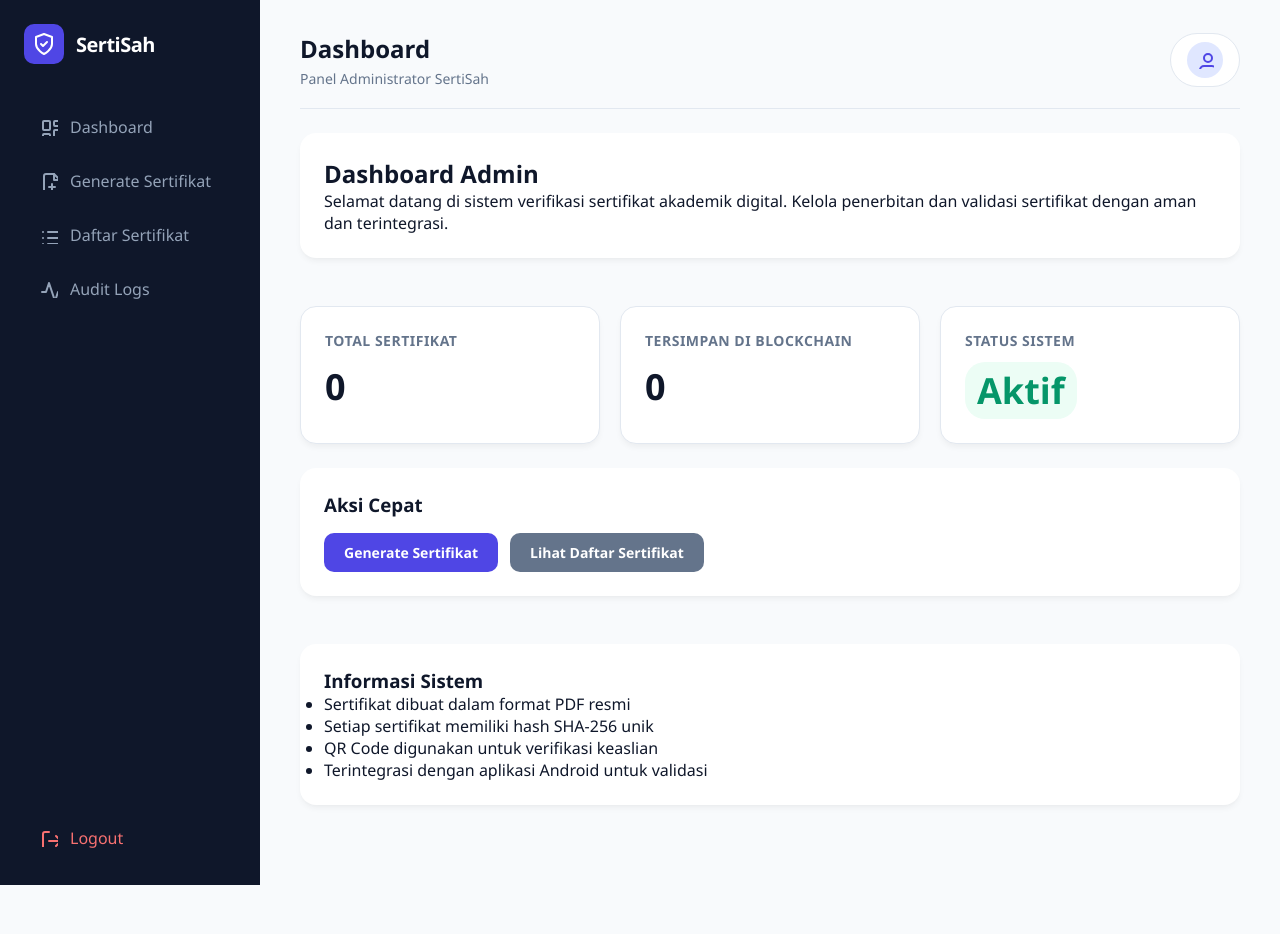
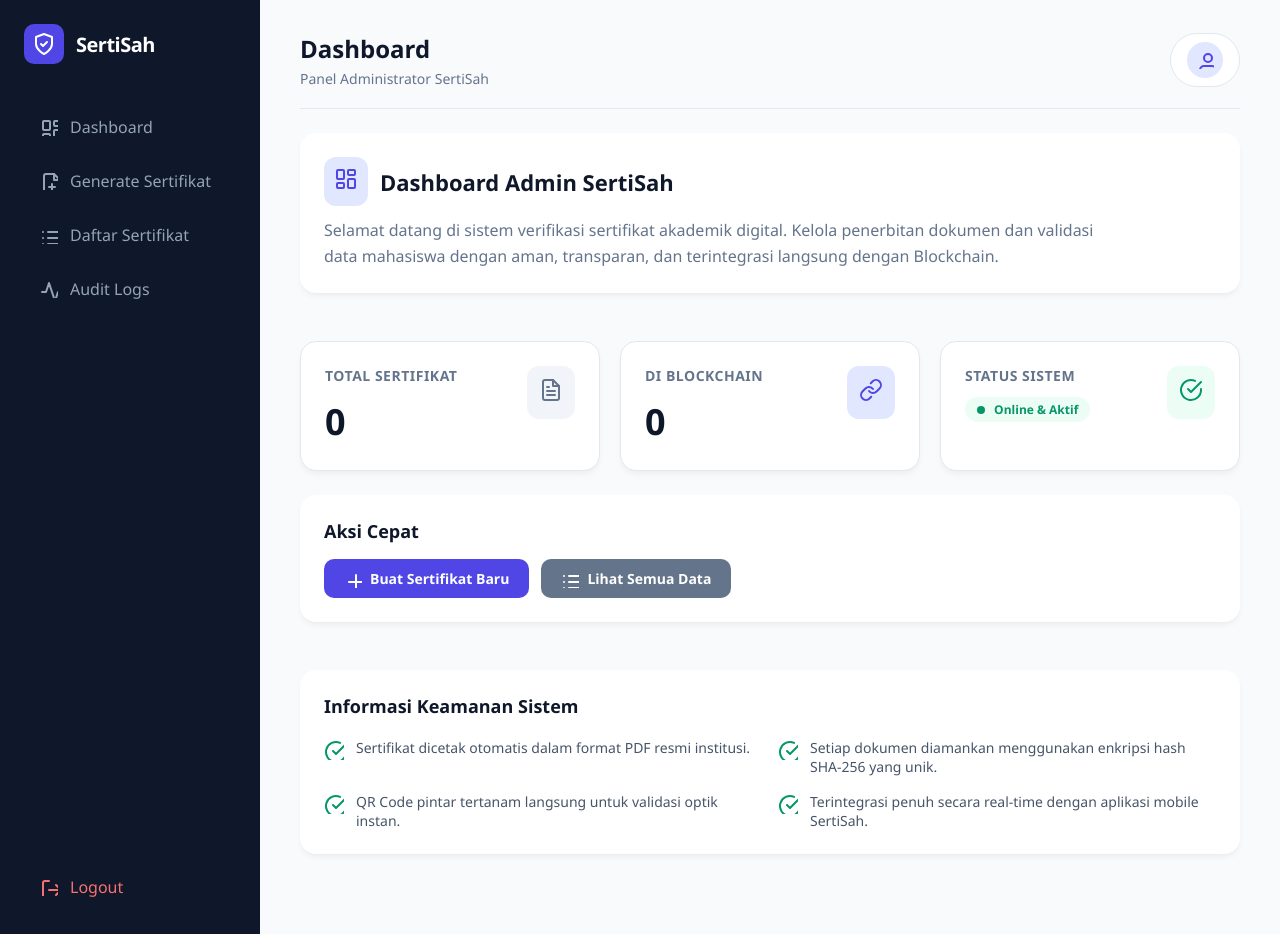
Before and after one commit to ANazmuddin/backend_sertiSah_app, a FastAPI app: page /dashboard in a window 1280 px wide. Before the commit the page ends 885 px from the top, so only its background shows below. Run offline with FastAPI, Linux system fonts and the light colour scheme; the visitor is signed in with stand-in values (Sample User, id 1); data that the repository does not hold is empty; parts of the project's set-up code (start-up, migrations or seed data) failed here and were passed over.

Commit message:
update ui dashboard

```diff
--- a/templates/dashboard.html
+++ b/templates/dashboard.html
@@ -4,58 +4,143 @@
 
 <div class="dashboard-wrapper">
 
-  <!-- ================= WELCOME ================= -->
-  <div class="card welcome-card">
-    <h2>Dashboard Admin</h2>
-    <p>
+  <div class="welcome-card">
+    <div style="display: flex; align-items: center; gap: 12px; margin-bottom: 12px;">
+      <div style="padding: 10px; background-color: #e0e7ff; color: #4f46e5; border-radius: 12px;">
+        <svg xmlns="http://www.w3.org/2000/svg" width="24" height="24" fill="none" stroke="currentColor" stroke-width="2" stroke-linecap="round" stroke-linejoin="round">
+          <rect x="3" y="3" width="7" height="9" rx="1"></rect>
+          <rect x="14" y="3" width="7" height="5" rx="1"></rect>
+          <rect x="14" y="12" width="7" height="9" rx="1"></rect>
+          <rect x="3" y="16" width="7" height="5" rx="1"></rect>
+        </svg>
+      </div>
+      <h2 style="margin: 0; font-size: 22px; color: #0f172a;">Dashboard Admin SertiSah</h2>
+    </div>
+    <p class="welcome-text" style="line-height: 1.6; max-width: 800px;">
       Selamat datang di sistem verifikasi sertifikat akademik digital.
-      Kelola penerbitan dan validasi sertifikat dengan aman dan terintegrasi.
+      Kelola penerbitan dokumen dan validasi data mahasiswa dengan aman, transparan, dan terintegrasi langsung dengan Blockchain.
     </p>
   </div>
 
-  <!-- ================= STATISTIK ================= -->
   <div class="stats-container">
 
     <div class="stat-card">
+      <div style="display: flex; justify-content: space-between; align-items: flex-start;">
+        <div>
           <h4>Total Sertifikat</h4>
           <p class="stat-number">{{ total_certificates }}</p>
         </div>
-
-  <div class="stat-card">
-    <h4>Tersimpan di Blockchain</h4>
-    <p class="stat-number">{{ total_blockchain }}</p>
+        <div style="padding: 12px; background-color: #f1f5f9; color: #64748b; border-radius: 12px;">
+          <svg xmlns="http://www.w3.org/2000/svg" width="24" height="24" fill="none" stroke="currentColor" stroke-width="2" stroke-linecap="round" stroke-linejoin="round">
+            <path d="M14 2H6a2 2 0 0 0-2 2v16a2 2 0 0 0 2 2h12a2 2 0 0 0 2-2V8z"></path>
+            <polyline points="14 2 14 8 20 8"></polyline>
+            <line x1="16" y1="13" x2="8" y2="13"></line>
+            <line x1="16" y1="17" x2="8" y2="17"></line>
+            <polyline points="10 9 9 9 8 9"></polyline>
+          </svg>
+        </div>
+      </div>
     </div>
 
     <div class="stat-card">
+      <div style="display: flex; justify-content: space-between; align-items: flex-start;">
+        <div>
+          <h4>Di Blockchain</h4>
+          <p class="stat-number">{{ total_blockchain }}</p>
+        </div>
+        <div style="padding: 12px; background-color: #e0e7ff; color: #4f46e5; border-radius: 12px;">
+          <svg xmlns="http://www.w3.org/2000/svg" width="24" height="24" fill="none" stroke="currentColor" stroke-width="2" stroke-linecap="round" stroke-linejoin="round">
+            <path d="M10 13a5 5 0 0 0 7.54.54l3-3a5 5 0 0 0-7.07-7.07l-1.72 1.71"></path>
+            <path d="M14 11a5 5 0 0 0-7.54-.54l-3 3a5 5 0 0 0 7.07 7.07l1.71-1.71"></path>
+          </svg>
+        </div>
+      </div>
+    </div>
+
+    <div class="stat-card">
+      <div style="display: flex; justify-content: space-between; align-items: flex-start;">
+        <div>
           <h4>Status Sistem</h4>
-    <p class="stat-badge active">Aktif</p>
+          <div style="margin-top: 8px;">
+            <span class="stat-badge active">
+              <span style="display: inline-block; width: 8px; height: 8px; background-color: #059669; border-radius: 50%; margin-right: 6px;"></span>
+              Online & Aktif
+            </span>
+          </div>
+        </div>
+        <div style="padding: 12px; background-color: #ecfdf5; color: #059669; border-radius: 12px;">
+          <svg xmlns="http://www.w3.org/2000/svg" width="24" height="24" fill="none" stroke="currentColor" stroke-width="2" stroke-linecap="round" stroke-linejoin="round">
+            <path d="M22 11.08V12a10 10 0 1 1-5.93-9.14"></path>
+            <polyline points="22 4 12 14.01 9 11.01"></polyline>
+          </svg>
+        </div>
+      </div>
     </div>
 
   </div>
 
-  <!-- ================= QUICK ACTION ================= -->
-  <div class="card quick-actions">
-    <h3>Aksi Cepat</h3>
+  <div class="quick-actions">
+    <h3 style="margin-bottom: 16px; font-size: 18px; color: #0f172a;">Aksi Cepat</h3>
 
     <div class="action-buttons">
-      <a href="/generate" class="btn btn-primary">
-        Generate Sertifikat
+      <a href="/generate" class="btn-primary" style="display: inline-flex; align-items: center; gap: 8px;">
+        <svg xmlns="http://www.w3.org/2000/svg" width="18" height="18" fill="none" stroke="currentColor" stroke-width="2" stroke-linecap="round" stroke-linejoin="round">
+          <line x1="12" y1="5" x2="12" y2="19"></line>
+          <line x1="5" y1="12" x2="19" y2="12"></line>
+        </svg>
+        Buat Sertifikat Baru
       </a>
 
-      <a href="/certificates" class="btn btn-secondary">
-        Lihat Daftar Sertifikat
+      <a href="/certificates" class="btn-secondary" style="display: inline-flex; align-items: center; gap: 8px;">
+        <svg xmlns="http://www.w3.org/2000/svg" width="18" height="18" fill="none" stroke="currentColor" stroke-width="2" stroke-linecap="round" stroke-linejoin="round">
+          <line x1="8" y1="6" x2="21" y2="6"></line>
+          <line x1="8" y1="12" x2="21" y2="12"></line>
+          <line x1="8" y1="18" x2="21" y2="18"></line>
+          <line x1="3" y1="6" x2="3.01" y2="6"></line>
+          <line x1="3" y1="12" x2="3.01" y2="12"></line>
+          <line x1="3" y1="18" x2="3.01" y2="18"></line>
+        </svg>
+        Lihat Semua Data
       </a>
     </div>
   </div>
 
-  <!-- ================= INFO SYSTEM ================= -->
-  <div class="card info-card">
-    <h3>Informasi Sistem</h3>
-    <ul>
-      <li>Sertifikat dibuat dalam format PDF resmi</li>
-      <li>Setiap sertifikat memiliki hash SHA-256 unik</li>
-      <li>QR Code digunakan untuk verifikasi keaslian</li>
-      <li>Terintegrasi dengan aplikasi Android untuk validasi</li>
+  <div class="info-card">
+    <h3 style="margin-bottom: 20px; font-size: 18px; color: #0f172a;">Informasi Keamanan Sistem</h3>
+    <ul style="list-style: none; padding: 0; margin: 0; display: grid; grid-template-columns: repeat(auto-fit, minmax(300px, 1fr)); gap: 16px;">
+
+      <li style="display: flex; align-items: flex-start; gap: 12px; color: #475569; font-size: 14px;">
+        <svg xmlns="http://www.w3.org/2000/svg" width="20" height="20" fill="none" stroke="#059669" stroke-width="2" stroke-linecap="round" stroke-linejoin="round" style="flex-shrink: 0; margin-top: 2px;">
+          <path d="M22 11.08V12a10 10 0 1 1-5.93-9.14"></path>
+          <polyline points="22 4 12 14.01 9 11.01"></polyline>
+        </svg>
+        Sertifikat dicetak otomatis dalam format PDF resmi institusi.
+      </li>
+
+      <li style="display: flex; align-items: flex-start; gap: 12px; color: #475569; font-size: 14px;">
+        <svg xmlns="http://www.w3.org/2000/svg" width="20" height="20" fill="none" stroke="#059669" stroke-width="2" stroke-linecap="round" stroke-linejoin="round" style="flex-shrink: 0; margin-top: 2px;">
+          <path d="M22 11.08V12a10 10 0 1 1-5.93-9.14"></path>
+          <polyline points="22 4 12 14.01 9 11.01"></polyline>
+        </svg>
+        Setiap dokumen diamankan menggunakan enkripsi hash SHA-256 yang unik.
+      </li>
+
+      <li style="display: flex; align-items: flex-start; gap: 12px; color: #475569; font-size: 14px;">
+        <svg xmlns="http://www.w3.org/2000/svg" width="20" height="20" fill="none" stroke="#059669" stroke-width="2" stroke-linecap="round" stroke-linejoin="round" style="flex-shrink: 0; margin-top: 2px;">
+          <path d="M22 11.08V12a10 10 0 1 1-5.93-9.14"></path>
+          <polyline points="22 4 12 14.01 9 11.01"></polyline>
+        </svg>
+        QR Code pintar tertanam langsung untuk validasi optik instan.
+      </li>
+
+      <li style="display: flex; align-items: flex-start; gap: 12px; color: #475569; font-size: 14px;">
+        <svg xmlns="http://www.w3.org/2000/svg" width="20" height="20" fill="none" stroke="#059669" stroke-width="2" stroke-linecap="round" stroke-linejoin="round" style="flex-shrink: 0; margin-top: 2px;">
+          <path d="M22 11.08V12a10 10 0 1 1-5.93-9.14"></path>
+          <polyline points="22 4 12 14.01 9 11.01"></polyline>
+        </svg>
+        Terintegrasi penuh secara real-time dengan aplikasi mobile SertiSah.
+      </li>
+
     </ul>
   </div>
 
```
Lines whose indentation alone changed are shown as unchanged.
